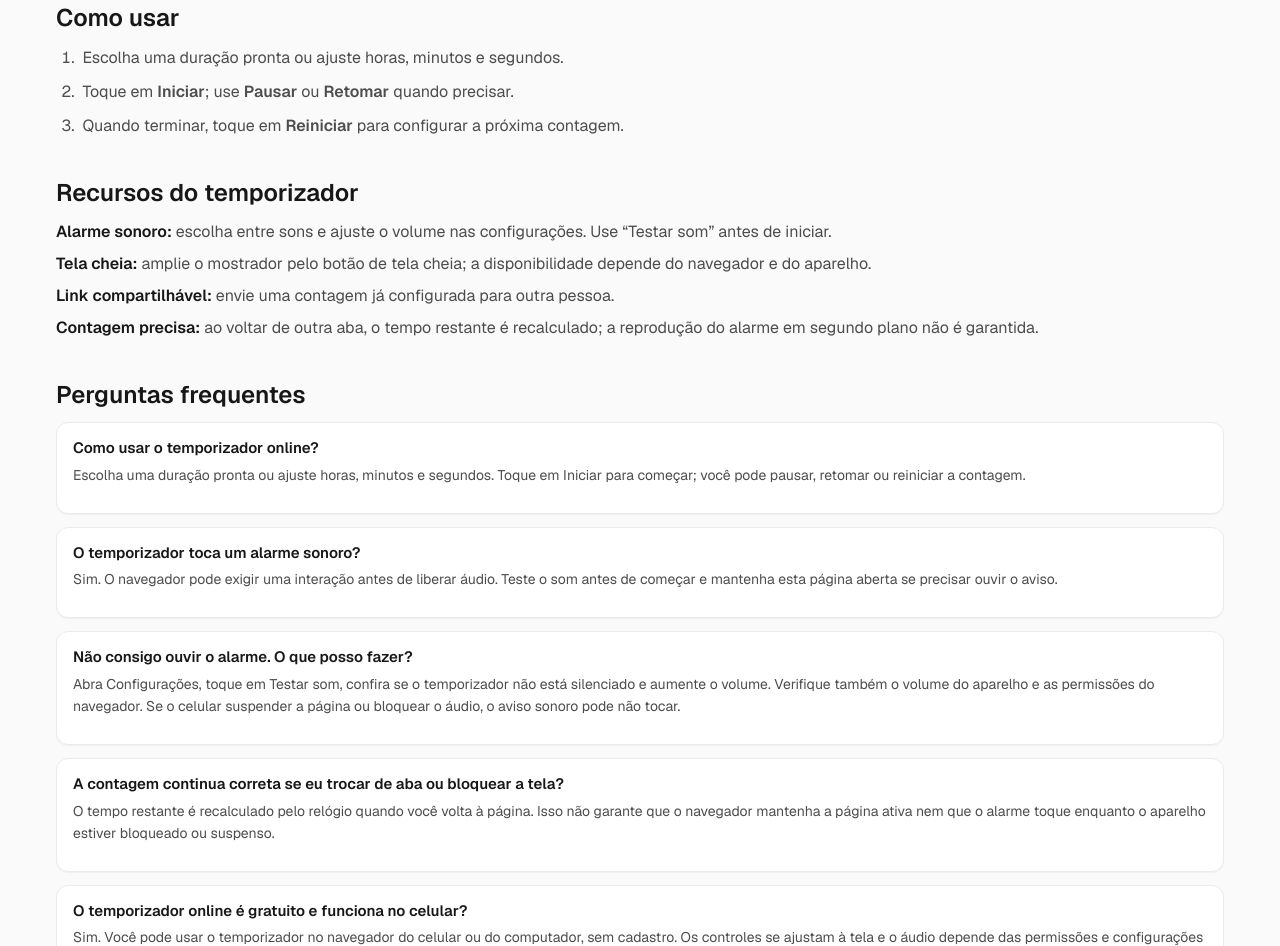
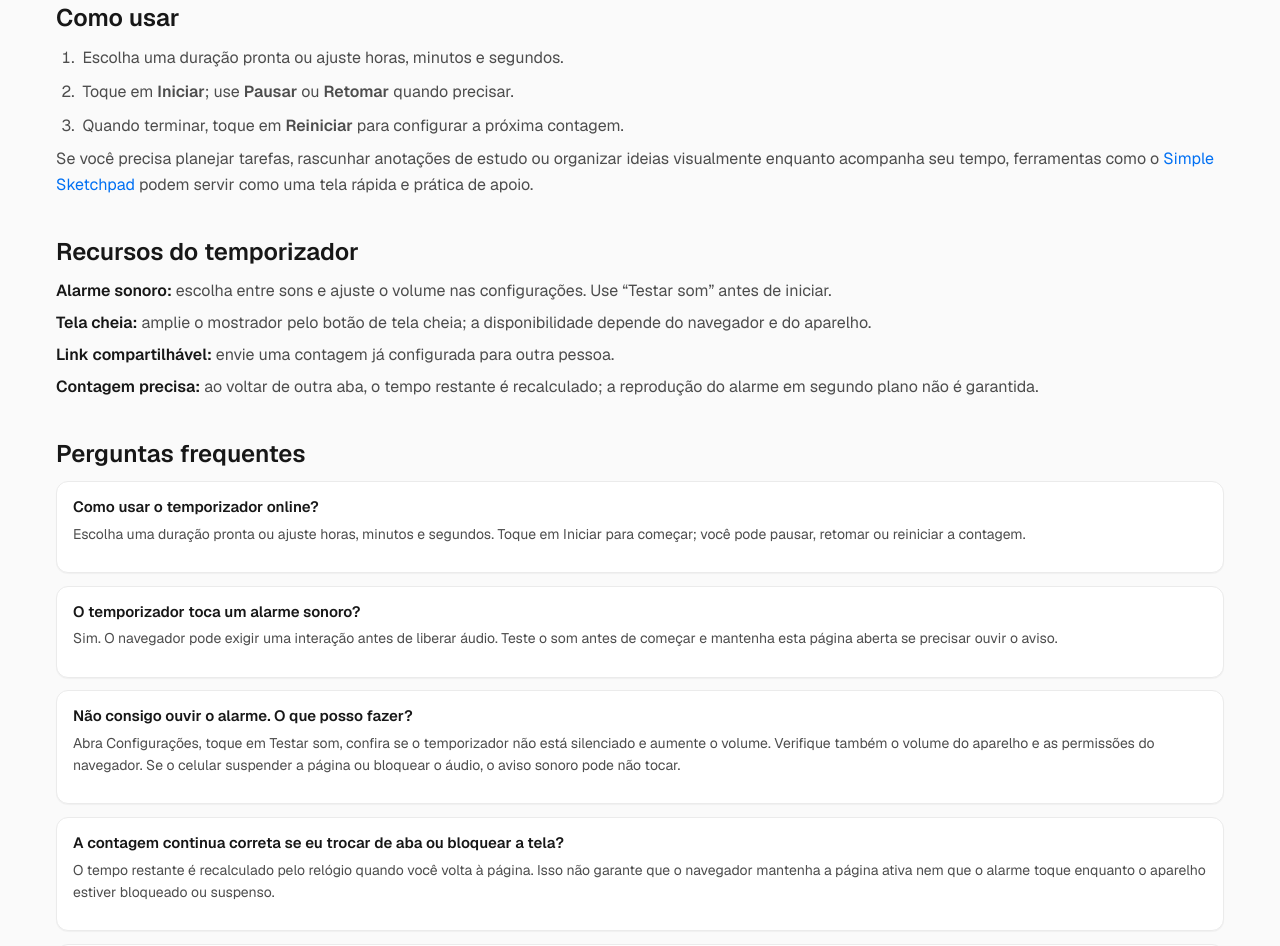
Before and after one commit to jameskulu/temporizadoronline, an Astro site: page / in a window 1280 px wide. Shown: the part 1286-2232 px from the top of the page. Built offline with nearby package versions, Linux system fonts and the light colour scheme; Astro itself is replaced by a stand-in of ours.

```diff
--- a/src/pages/index.astro
+++ b/src/pages/index.astro
@@ -63,6 +63,9 @@ const faqs = [
 				<li>Toque em <strong>Iniciar</strong>; use <strong>Pausar</strong> ou <strong>Retomar</strong> quando precisar.</li>
 				<li>Quando terminar, toque em <strong>Reiniciar</strong> para configurar a próxima contagem.</li>
 			</ol>
+			<p>
+				Se você precisa planejar tarefas, rascunhar anotações de estudo ou organizar ideias visualmente enquanto acompanha seu tempo, ferramentas como o <a href="https://simplesketchpad.com/" target="_blank" rel="noopener">Simple Sketchpad</a> podem servir como uma tela rápida e prática de apoio.
+			</p>
 
 			<h2 class="text-2xl font-semibold mt-10 mb-3">Recursos do temporizador</h2>
 			<ul class="feature-list">
```
